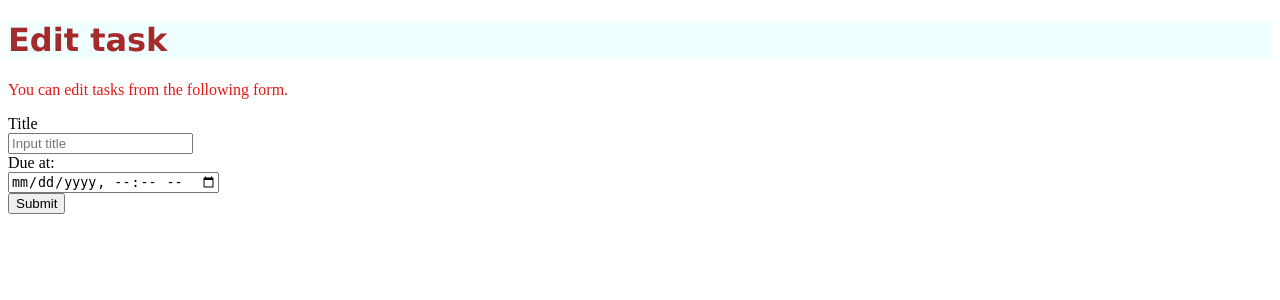
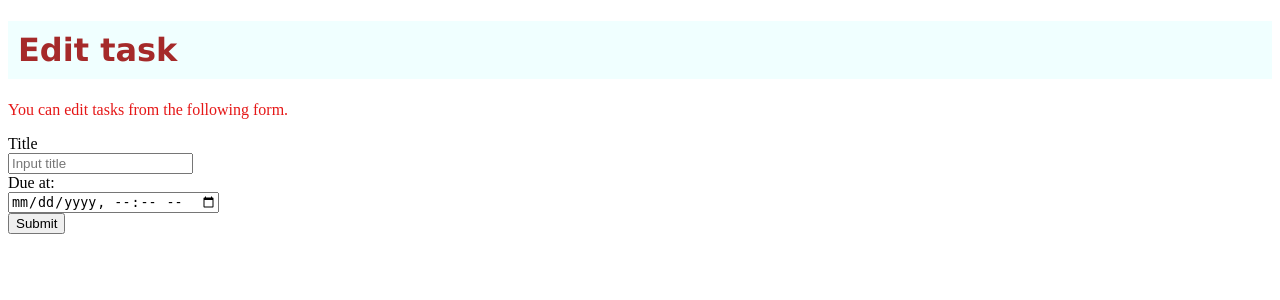
Before and after one commit to s1f10230051/django-test-exercise, a Django app: template todo/templates/todo/edit.html in a window 1280 px wide. Shown: the top 300 px of the page. Run offline with Django 5.2, Linux system fonts and the light colour scheme; the template is opened without the code that fills it, so the values that code supplies are empty.

Commit message:
微調整

```diff
--- a/todo/static/css.css
+++ b/todo/static/css.css
@@ -5,12 +5,15 @@ p {
 }
 
 h1 {
+    padding:10px;
     background-color: azure;
     color:brown;
     font-family:Verdana, Geneva, Tahoma, sans-serif;
+
 }
 
 h2 {
+    padding:20px;
     background-color: blueviolet;
     font-family:'Gill Sans', 'Gill Sans MT', Calibri, 'Trebuchet MS', sans-serif;
     color:aquamarine;
```
